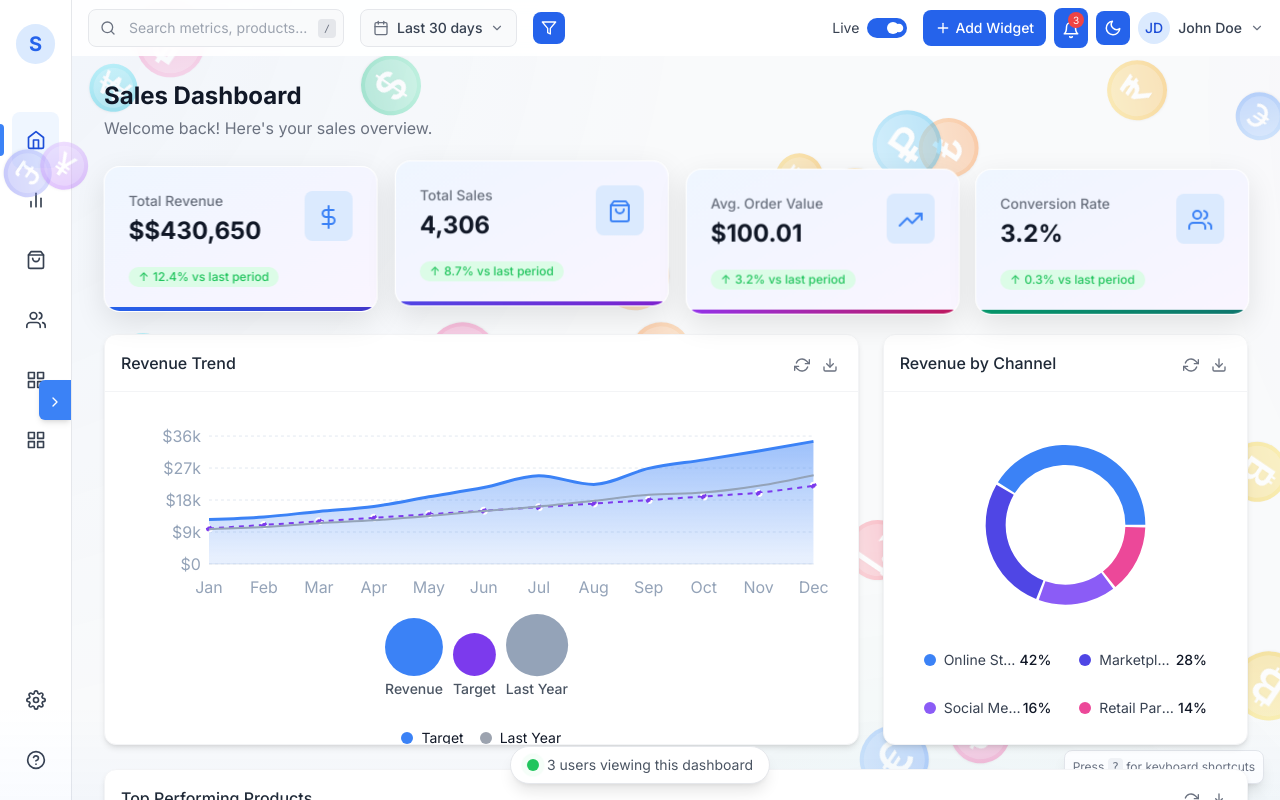
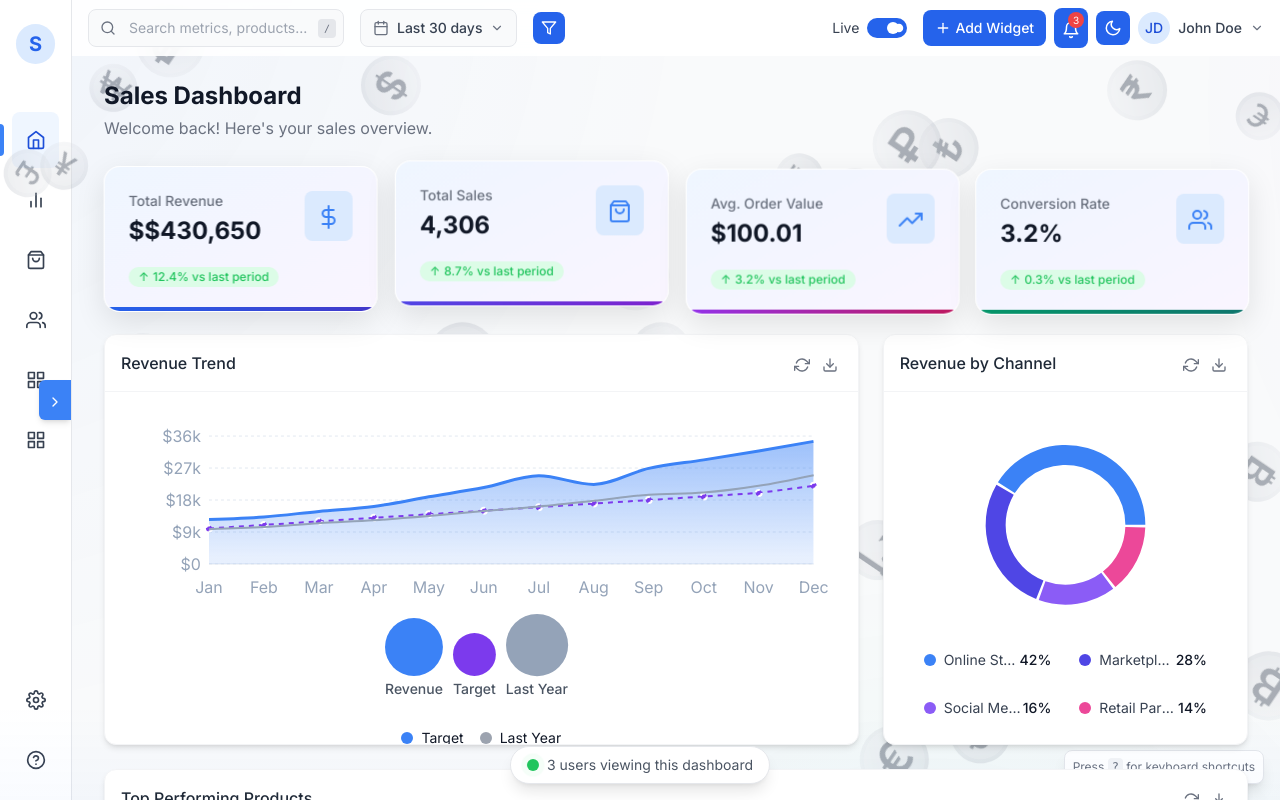
Before and after one commit to cropsgg/salesdashboard, a Next.js app: page / in a window 1280 px wide. Built offline with nearby package versions, Linux system fonts and the light colour scheme.

Commit message:
Updated currency background to minimalist grey/white design

```diff
--- a/src/components/animations/CurrencyBackground.tsx
+++ b/src/components/animations/CurrencyBackground.tsx
@@ -3,19 +3,19 @@
 import { useEffect, useState } from 'react';
 import { motion } from 'framer-motion';
 
-// Currency symbols with medium-brightness colors (between pastel and vivid)
+// Currency symbols with minimalist color scheme
 const CURRENCY_SYMBOLS = [
-  { symbol: '$', name: 'dollar', color: 'from-emerald-300 to-emerald-500' },
-  { symbol: '€', name: 'euro', color: 'from-blue-300 to-blue-500' },
-  { symbol: '¥', name: 'yen', color: 'from-purple-300 to-purple-500' },
-  { symbol: '£', name: 'pound', color: 'from-indigo-300 to-indigo-500' },
-  { symbol: '₹', name: 'rupee', color: 'from-amber-300 to-amber-500' },
-  { symbol: '₩', name: 'won', color: 'from-cyan-300 to-cyan-500' },
-  { symbol: '฿', name: 'baht', color: 'from-pink-300 to-pink-500' },
-  { symbol: '₽', name: 'ruble', color: 'from-sky-300 to-sky-500' },
-  { symbol: '₺', name: 'lira', color: 'from-orange-300 to-orange-500' },
-  { symbol: 'د.إ', name: 'dirham', color: 'from-rose-300 to-rose-500' },
-  { symbol: '₿', name: 'bitcoin', color: 'from-yellow-300 to-yellow-500' },
+  { symbol: '$', name: 'dollar' },
+  { symbol: '€', name: 'euro' },
+  { symbol: '¥', name: 'yen' },
+  { symbol: '£', name: 'pound' },
+  { symbol: '₹', name: 'rupee' },
+  { symbol: '₩', name: 'won' },
+  { symbol: '฿', name: 'baht' },
+  { symbol: '₽', name: 'ruble' },
+  { symbol: '₺', name: 'lira' },
+  { symbol: 'د.إ', name: 'dirham' },
+  { symbol: '₿', name: 'bitcoin' },
 ];
 
 // Size categories for more uniform appearance (slightly smaller)
@@ -31,7 +31,6 @@ interface CurrencyParticle {
   y: number;
   symbol: string;
   name: string;
-  color: string;
   size: number;
   weight: string;
   rotation: number;
@@ -78,7 +77,6 @@ export function CurrencyBackground() {
         y: randomY,
         symbol: randomCurrency.symbol,
         name: randomCurrency.name,
-        color: randomCurrency.color,
         size: sizeCategory.size,
         weight: sizeCategory.weight,
         rotation: Math.floor(Math.random() * 4) * 90, // Only 0, 90, 180, 270 degrees
@@ -176,12 +174,12 @@ export function CurrencyBackground() {
             y: particle.y,
             fontSize: `${particle.size}px`,
             rotate: particle.rotation,
-            opacity: 0.65, // Moderate opacity - visible but not distracting
+            opacity: 0.6, // Slightly lower opacity for minimalist design
           }}
           initial={{ scale: 0 }}
           animate={{
             scale: 1,
-            opacity: [0.5, 0.65, 0.5], // Moderate opacity range
+            opacity: [0.4, 0.6, 0.4], // Subtle opacity range
           }}
           transition={{
             opacity: {
@@ -194,14 +192,14 @@ export function CurrencyBackground() {
         >
           <div className={`relative flex items-center justify-center ${particle.weight}`}
                style={{ width: `${particle.size * 1.5}px`, height: `${particle.size * 1.5}px` }}>
-            {/* Gradient background with moderate opacity */}
-            <div className={`absolute inset-0 rounded-full bg-gradient-to-br ${particle.color} opacity-75 shadow`}></div>
+            {/* Minimalist grey/white gradient background */}
+            <div className="absolute inset-0 rounded-full bg-gradient-to-br from-gray-200 to-gray-400 dark:from-gray-600 dark:to-gray-800 opacity-60 shadow-sm"></div>
 
-            {/* Inner glow */}
-            <div className="absolute inset-1 rounded-full bg-white dark:bg-gray-900 opacity-25"></div>
+            {/* Subtle inner glow */}
+            <div className="absolute inset-1 rounded-full bg-white dark:bg-gray-700 opacity-20"></div>
 
-            {/* Currency symbol with improved visibility */}
-            <span className="relative z-10 text-white drop-shadow-sm">{particle.symbol}</span>
+            {/* Currency symbol */}
+            <span className="relative z-10 text-gray-700 dark:text-gray-200 drop-shadow-sm">{particle.symbol}</span>
           </div>
         </motion.div>
       ))}
```
